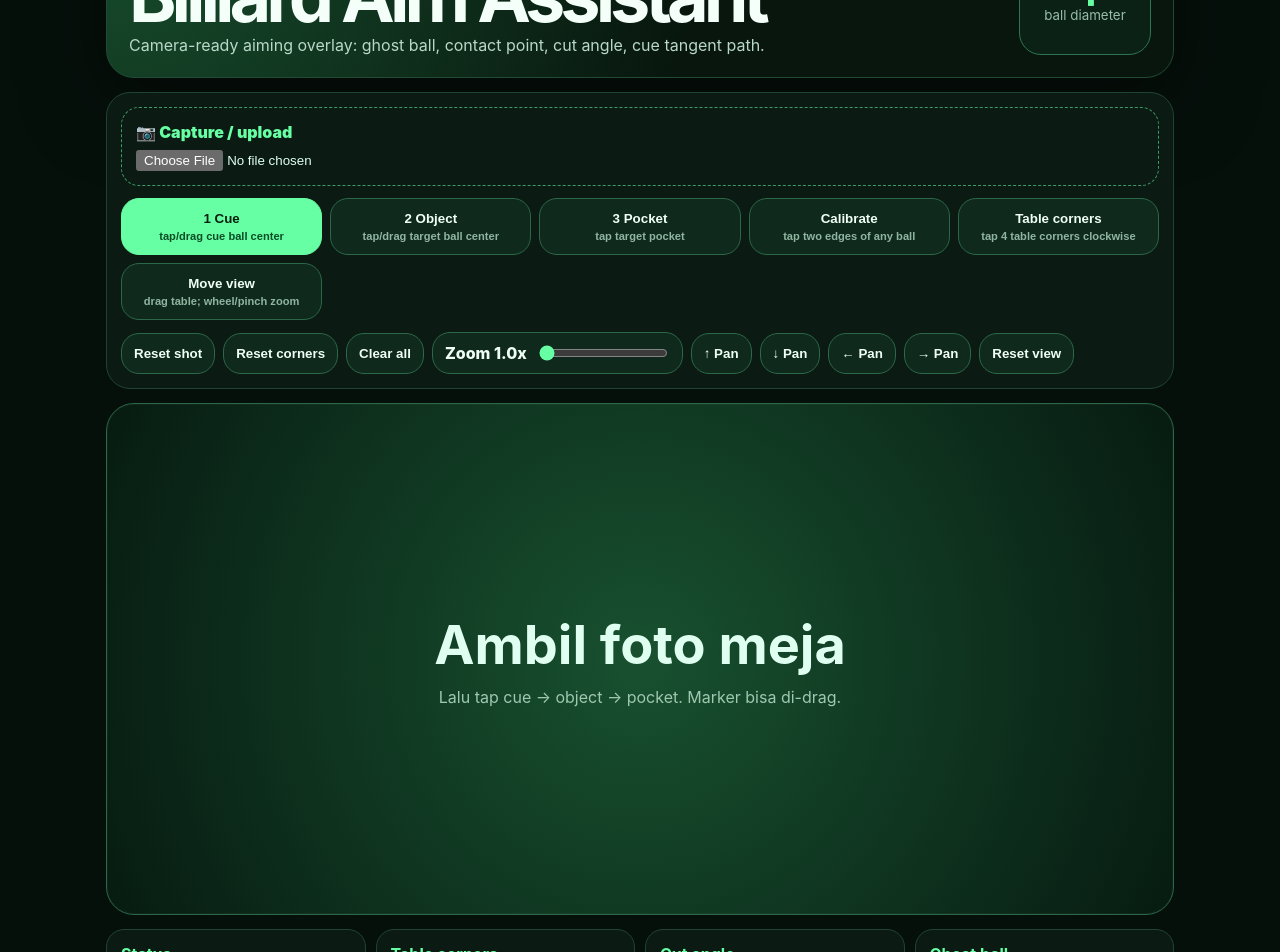
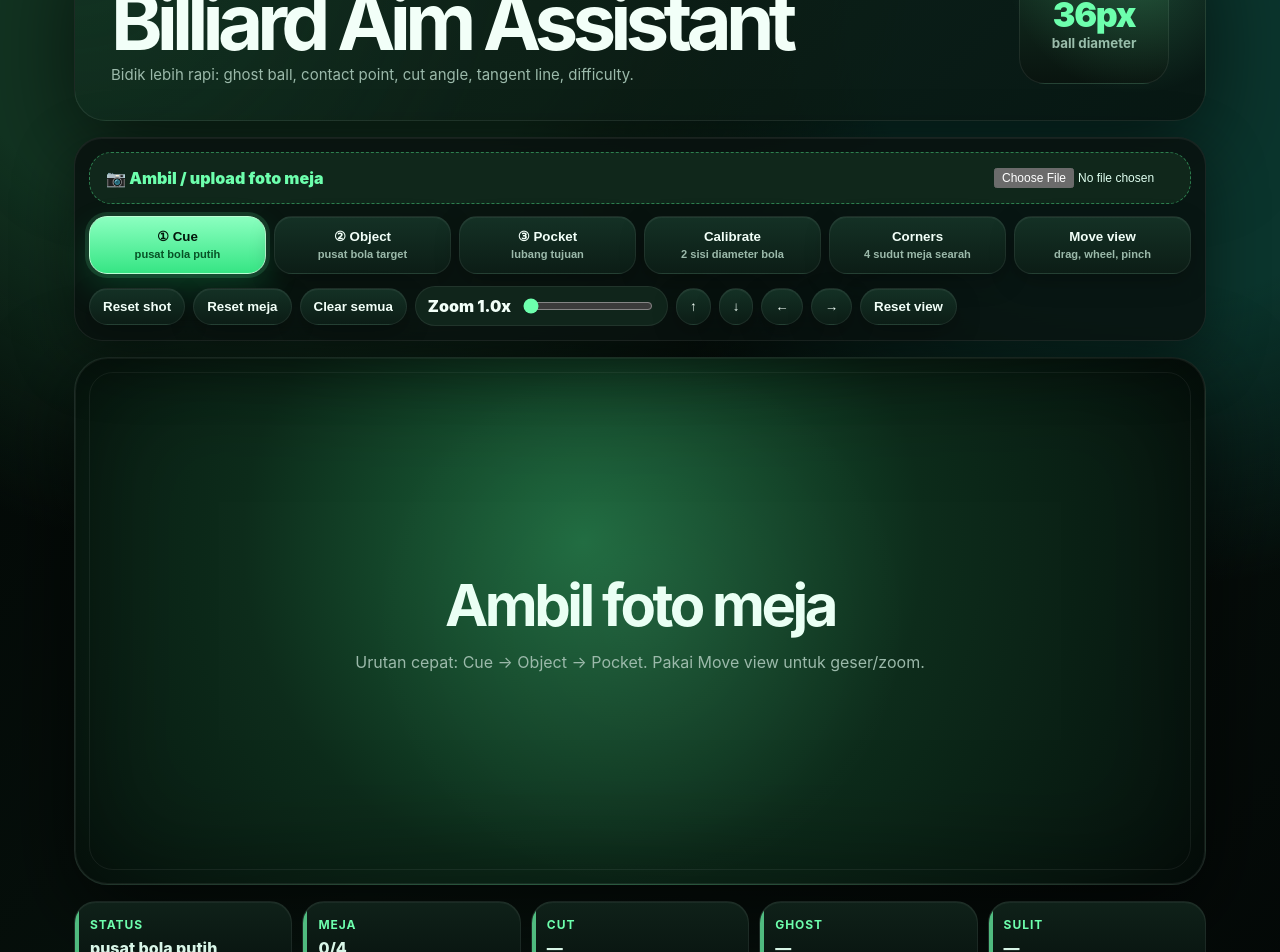
Before and after one commit to ryan-prayoga/billiard-aim-assistant, a React (Vite) app: page / in a window 1280 px wide. Shown: the part 100-1052 px from the top of the page. Built offline with nearby package versions, Linux system fonts and the light colour scheme.

Commit message:
Polish app UI and UX

```diff
--- a/public/sw.js
+++ b/public/sw.js
@@ -1,4 +1,4 @@
-const CACHE = 'billiard-aim-v4'
+const CACHE = 'billiard-aim-v5'
 const ASSETS = ['/', '/manifest.webmanifest', '/favicon.svg', '/icons.svg']
 
 self.addEventListener('install', (event) => {
--- a/src/App.css
+++ b/src/App.css
@@ -1,54 +1,59 @@
-:root { color-scheme: dark; font-family: Inter, ui-sans-serif, system-ui, -apple-system, Segoe UI, sans-serif; }
+:root { color-scheme: dark; font-family: Inter, ui-sans-serif, system-ui, -apple-system, Segoe UI, sans-serif; --bg:#040807; --panel:#0b1612cc; --panel2:#0f2119; --line:#213f32; --line2:#2d6f4b; --mint:#6dffad; --mint2:#15d977; --text:#f2fff8; --muted:#9bb9aa; --amber:#ffd45f; --red:#ff5d5d; --blue:#79d9ff; --purple:#b189ff; }
 * { box-sizing: border-box; }
-body { margin: 0; background: #06100b; color: #f3fff8; }
+body { margin: 0; min-height: 100vh; background: radial-gradient(circle at 20% 0%, #123321 0 22%, transparent 42%), radial-gradient(circle at 90% 10%, #0b352d 0 18%, transparent 36%), linear-gradient(135deg, #020504, #07120d 55%, #040807); color: var(--text); }
 button, label { -webkit-tap-highlight-color: transparent; }
-.app { min-height: 100vh; max-width: 1100px; margin: 0 auto; padding: 16px; display: grid; gap: 14px; }
-.hero { display: flex; justify-content: space-between; gap: 16px; align-items: stretch; padding: 22px; border: 1px solid #214b35; border-radius: 28px; background: radial-gradient(circle at top left, #174d2d, #08160e 55%); box-shadow: 0 20px 80px #0008; }
-h1 { margin: 0 0 8px; font-size: clamp(34px, 7vw, 72px); line-height: .88; letter-spacing: -0.07em; }
-p { margin: 0; color: #b9d8c8; }
-.eyebrow { color: #67ffa4; text-transform: uppercase; letter-spacing: .16em; font-size: 12px; font-weight: 800; margin-bottom: 10px; }
-.metric { min-width: 132px; border: 1px solid #2f7650; border-radius: 22px; display: grid; place-content: center; text-align: center; background: #0b2116; }
-.metric span { font-size: 30px; font-weight: 900; color: #67ffa4; }
-.metric small { color: #98bda8; }
-.toolbar { display: grid; gap: 12px; padding: 14px; border: 1px solid #204334; border-radius: 24px; background: #0b1b13; }
-.capture { border: 1px dashed #3d9b66; border-radius: 18px; padding: 14px; color: #67ffa4; font-weight: 900; cursor: pointer; display: grid; gap: 8px; }
-.capture input { color: #dffff0; }
-.toolgrid { display: grid; grid-template-columns: repeat(5, 1fr); gap: 8px; }
-button { border: 1px solid #2b6848; background: #10291d; color: #effff6; border-radius: 18px; padding: 12px; font-weight: 800; cursor: pointer; }
-button small { display: block; margin-top: 4px; color: #8fb5a0; font-weight: 600; }
-button.active { background: #67ffa4; color: #05200f; border-color: #67ffa4; }
-button.active small { color: #0b4d26; }
+.app { min-height: 100vh; max-width: 1180px; margin: 0 auto; padding: clamp(12px, 2vw, 24px); display: grid; gap: 16px; }
+.hero { position: relative; overflow: hidden; display: flex; justify-content: space-between; gap: 18px; align-items: stretch; padding: clamp(22px, 4vw, 36px); border: 1px solid #ffffff14; border-radius: 32px; background: linear-gradient(135deg, #10251bcc, #07110dcc), radial-gradient(circle at top left, #1d7543, transparent 38%); box-shadow: 0 26px 90px #0009, inset 0 1px #ffffff12; }
+.hero::after { content:""; position:absolute; right:-70px; top:-100px; width:280px; height:280px; border-radius:50%; background: radial-gradient(circle, #6dffad33, transparent 65%); pointer-events:none; }
+h1 { margin: 0 0 10px; max-width: 760px; font-size: clamp(38px, 7vw, 78px); line-height: .86; letter-spacing: -0.075em; }
+p { margin: 0; color: var(--muted); font-size: 15px; }
+.eyebrow { color: var(--mint); text-transform: uppercase; letter-spacing: .18em; font-size: 12px; font-weight: 900; margin-bottom: 12px; }
+.metric { min-width: 150px; border: 1px solid #ffffff14; border-radius: 26px; display: grid; place-content: center; text-align: center; background: linear-gradient(180deg, #143324, #09140f); box-shadow: inset 0 1px #ffffff10; }
+.metric span { font-size: 34px; font-weight: 950; color: var(--mint); letter-spacing: -.04em; }
+.metric small { color: var(--muted); font-weight: 700; }
+.toolbar { position: sticky; top: 10px; z-index: 8; display: grid; gap: 12px; padding: 14px; border: 1px solid #ffffff12; border-radius: 28px; background: color-mix(in srgb, var(--panel) 86%, #000 14%); backdrop-filter: blur(18px); box-shadow: 0 18px 60px #0007, inset 0 1px #ffffff0e; }
+.capture { border: 1px dashed #4ad88480; border-radius: 22px; padding: 15px 16px; color: var(--mint); font-weight: 950; cursor: pointer; display: flex; justify-content: space-between; align-items: center; gap: 12px; background: #10271b; }
+.capture input { max-width: 180px; color: #dffff0; font-size: 12px; }
+.toolgrid { display: grid; grid-template-columns: repeat(6, minmax(0, 1fr)); gap: 8px; }
+button { border: 1px solid #ffffff12; background: linear-gradient(180deg, #143125, #0c1d16); color: var(--text); border-radius: 18px; padding: 12px; font-weight: 900; cursor: pointer; box-shadow: inset 0 1px #ffffff0e, 0 8px 24px #0004; transition: transform .12s ease, border-color .12s ease, background .12s ease; }
+button:hover { transform: translateY(-1px); border-color: #6dffad80; }
+button small { display: block; margin-top: 4px; color: var(--muted); font-weight: 650; line-height: 1.2; }
+button.active { background: linear-gradient(180deg, #8bffc0, #36e584); color: #03170b; border-color: #baffd4; box-shadow: 0 0 0 4px #6dffad22, 0 14px 34px #10d46c33; }
+button.active small { color: #075226; }
 .actions, .pockets { display: flex; gap: 8px; flex-wrap: wrap; align-items: center; }
-.zoom { display: flex; gap: 10px; align-items: center; border: 1px solid #2b6848; background: #10291d; color: #effff6; border-radius: 18px; padding: 10px 12px; font-weight: 800; }
-.zoom input { accent-color: #67ffa4; }
-.pockets button { padding: 9px 12px; border-radius: 999px; color: #ffe9a6; }
-.stage { position: relative; min-height: 64vh; overflow: hidden; border: 1px solid #2b6848; border-radius: 28px; background: radial-gradient(circle, #185130, #071b11); touch-action: none; box-shadow: inset 0 0 0 1px #ffffff08; }
+.actions button, .pockets button { padding: 10px 13px; border-radius: 999px; }
+.zoom { display: flex; gap: 10px; align-items: center; border: 1px solid #ffffff12; background: #10251b; color: var(--text); border-radius: 999px; padding: 9px 12px; font-weight: 900; }
+.zoom input { width: 130px; accent-color: var(--mint); }
+.pockets button { color: var(--amber); background: #251d0c; }
+.stage { position: relative; min-height: 66vh; overflow: hidden; border: 1px solid #ffffff18; border-radius: 34px; background: radial-gradient(circle at 45% 35%, #1d6a3e, #0d2c1b 48%, #06120d); touch-action: none; box-shadow: 0 28px 90px #000a, inset 0 0 0 1px #ffffff10, inset 0 0 120px #0008; }
+.stage::before { content:""; position:absolute; inset:14px; border-radius:24px; border:1px solid #ffffff10; pointer-events:none; z-index:3; }
 .stage.panning { cursor: grab; }
 .zoomLayer { position: absolute; inset: 0; transform-origin: 0 0; transition: transform .15s ease; }
-.stage img { width: 100%; height: 100%; min-height: 64vh; object-fit: contain; display: block; user-select: none; pointer-events: none; }
-.empty { position: absolute; inset: 0; display: grid; place-content: center; gap: 10px; text-align: center; color: #9fc7b2; padding: 28px; }
-.empty b { font-size: clamp(26px, 6vw, 54px); color: #dffff0; }
+.stage img { width: 100%; height: 100%; min-height: 66vh; object-fit: contain; display: block; user-select: none; pointer-events: none; }
+.empty { position: absolute; inset: 0; display: grid; place-content: center; gap: 12px; text-align: center; color: var(--muted); padding: 28px; background: radial-gradient(circle, #ffffff08, transparent 45%); }
+.empty b { font-size: clamp(30px, 6vw, 58px); color: #eafff4; letter-spacing: -.06em; }
 .overlay { position: absolute; inset: 0; width: 100%; height: 100%; pointer-events: none; }
-.marker { position: absolute; translate: -50% -50%; display: grid; place-items: center; border-radius: 50%; padding: 0; font-size: 13px; z-index: 4; box-shadow: 0 8px 28px #000b; touch-action: none; }
-.marker.selected { outline: 3px solid #67ffa4; outline-offset: 4px; }
-.marker.cue { background: #ffffff44; border: 3px solid #fff; color: #fff; }
-.marker.object { background: #ffc74055; border: 3px solid #ffc740; color: #fff1b8; }
-.marker.pocket { background: #ff4a4a66; border: 3px solid #ff4a4a; color: #fff; }
-.marker.calA, .marker.calB { width: 18px !important; height: 18px !important; background: #4aa3ff; border: 3px solid #bfe0ff; }
-.marker.corner1, .marker.corner2, .marker.corner3, .marker.corner4 { width: 24px !important; height: 24px !important; background: #9b5cff; border: 3px solid #eadcff; color: #fff; }
-.tablePoly { fill: rgba(155, 92, 255, .08); stroke: #9b5cff; stroke-width: 3; stroke-dasharray: 8 8; }
-.presetPocket { fill: rgba(255,74,74,.35); stroke: #ffb3b3; stroke-width: 2; }
-.ghost { fill: rgba(103,255,164,.17); stroke: #67ffa4; stroke-width: 4; stroke-dasharray: 7 7; filter: drop-shadow(0 0 12px #67ffa488); }
-.aimLine { stroke: #67ffa4; stroke-width: 5; stroke-linecap: round; filter: drop-shadow(0 0 8px #67ffa4aa); }
-.objectLine { stroke: #ffc740; stroke-width: 4; stroke-linecap: round; stroke-dasharray: 12 8; }
-.tangent { stroke: #7ad7ff; stroke-width: 3; stroke-linecap: round; stroke-dasharray: 5 7; }
+.marker { position: absolute; translate: -50% -50%; display: grid; place-items: center; border-radius: 50%; padding: 0; font-size: 13px; z-index: 4; box-shadow: 0 10px 30px #000c, inset 0 1px #ffffff55; touch-action: none; backdrop-filter: blur(4px); }
+.marker.selected { outline: 3px solid var(--mint); outline-offset: 5px; }
+.marker.cue { background: #ffffff45; border: 3px solid #fff; color: #fff; }
+.marker.object { background: #ffd45f55; border: 3px solid var(--amber); color: #fff4c7; }
+.marker.pocket { background: #ff5d5d66; border: 3px solid var(--red); color: #fff; }
+.marker.calA, .marker.calB { width: 18px !important; height: 18px !important; background: #4aa3ff; border: 3px solid #d8efff; }
+.marker.corner1, .marker.corner2, .marker.corner3, .marker.corner4 { width: 24px !important; height: 24px !important; background: #8b5cff; border: 3px solid #eadcff; color: #fff; }
+.tablePoly { fill: rgba(177, 137, 255, .10); stroke: var(--purple); stroke-width: 3; stroke-dasharray: 8 8; }
+.presetPocket { fill: rgba(255,93,93,.38); stroke: #ffc0c0; stroke-width: 2; }
+.ghost { fill: rgba(109,255,173,.17); stroke: var(--mint); stroke-width: 4; stroke-dasharray: 7 7; filter: drop-shadow(0 0 14px #6dffad99); }
+.aimLine { stroke: var(--mint); stroke-width: 5; stroke-linecap: round; filter: drop-shadow(0 0 9px #6dffadaa); }
+.objectLine { stroke: var(--amber); stroke-width: 4; stroke-linecap: round; stroke-dasharray: 12 8; }
+.tangent { stroke: var(--blue); stroke-width: 3; stroke-linecap: round; stroke-dasharray: 5 7; }
 .contact { fill: #ff4af3; stroke: #fff; stroke-width: 2; }
 .calLine { stroke: #4aa3ff; stroke-width: 3; stroke-linecap: round; }
-.readout { display: grid; grid-template-columns: repeat(4, 1fr); gap: 10px; }
-.readout div { border: 1px solid #204334; border-radius: 18px; background: #0b1b13; padding: 14px; display: grid; gap: 4px; }
-.readout b { color: #67ffa4; }
-.readout span { color: #c9ead8; }
+.readout { display: grid; grid-template-columns: repeat(5, 1fr); gap: 10px; }
+.readout div { position: relative; overflow: hidden; border: 1px solid #ffffff12; border-radius: 22px; background: linear-gradient(180deg, #0f2119, #08130f); padding: 15px; display: grid; gap: 6px; box-shadow: inset 0 1px #ffffff0d; }
+.readout div::before { content:""; position:absolute; left:0; top:0; width:4px; height:100%; background: var(--mint); opacity:.7; }
+.readout b { color: var(--mint); font-size: 12px; text-transform: uppercase; letter-spacing: .08em; }
+.readout span { color: #d8f5e7; font-weight: 800; }
 .nudge span { display: flex; gap: 6px; flex-wrap: wrap; }
 .nudge button { min-width: 38px; padding: 8px; border-radius: 12px; }
-@media (max-width: 860px) { .hero { flex-direction: column; } .metric { min-height: 92px; } .toolgrid, .readout { grid-template-columns: 1fr 1fr; } .stage, .stage img { min-height: 58vh; } }
-@media (max-width: 520px) { .app { padding: 10px; } .toolgrid, .readout { grid-template-columns: 1fr; } button { border-radius: 14px; } }
+@media (max-width: 920px) { .hero { flex-direction: column; } .metric { min-height: 92px; } .toolgrid { grid-template-columns: repeat(3, 1fr); } .readout { grid-template-columns: 1fr 1fr; } .stage, .stage img { min-height: 58vh; } }
+@media (max-width: 560px) { .app { padding: 10px; gap: 10px; } .hero, .toolbar, .stage { border-radius: 24px; } .toolgrid, .readout { grid-template-columns: 1fr; } .capture { display: grid; } button { border-radius: 15px; } .toolbar { position: static; } h1 { font-size: 42px; } }
--- a/src/App.tsx
+++ b/src/App.tsx
@@ -7,12 +7,12 @@ type Tool = 'cue' | 'object' | 'pocket' | 'calibrate' | 'corner' | 'pan'
 type MarkerKey = 'cue' | 'object' | 'pocket' | 'calA' | 'calB' | 'corner1' | 'corner2' | 'corner3' | 'corner4'
 
 const tools: { key: Tool; label: string; hint: string }[] = [
-  { key: 'cue', label: '1 Cue', hint: 'tap/drag cue ball center' },
-  { key: 'object', label: '2 Object', hint: 'tap/drag target ball center' },
-  { key: 'pocket', label: '3 Pocket', hint: 'tap target pocket' },
-  { key: 'calibrate', label: 'Calibrate', hint: 'tap two edges of any ball' },
-  { key: 'corner', label: 'Table corners', hint: 'tap 4 table corners clockwise' },
-  { key: 'pan', label: 'Move view', hint: 'drag table; wheel/pinch zoom' },
+  { key: 'cue', label: '① Cue', hint: 'pusat bola putih' },
+  { key: 'object', label: '② Object', hint: 'pusat bola target' },
+  { key: 'pocket', label: '③ Pocket', hint: 'lubang tujuan' },
+  { key: 'calibrate', label: 'Calibrate', hint: '2 sisi diameter bola' },
+  { key: 'corner', label: 'Corners', hint: '4 sudut meja searah' },
+  { key: 'pan', label: 'Move view', hint: 'drag, wheel, pinch' },
 ]
 const markerOrder: MarkerKey[] = ['cue', 'object', 'pocket', 'calA', 'calB', 'corner1', 'corner2', 'corner3', 'corner4']
 const defaultRadius = 18
@@ -161,20 +161,20 @@ function App() {
   return (
     <main className="app">
       <header className="hero">
-        <div><p className="eyebrow">v0.5 prototype</p><h1>Billiard Aim Assistant</h1><p>Camera-ready aiming overlay: ghost ball, contact point, cut angle, cue tangent path.</p></div>
+        <div><p className="eyebrow">v0.6 prototype</p><h1>Billiard Aim Assistant</h1><p>Bidik lebih rapi: ghost ball, contact point, cut angle, tangent line, difficulty.</p></div>
         <div className="metric"><span>{Math.round(ballRadius * 2)}px</span><small>ball diameter</small></div>
       </header>
 
       <section className="toolbar">
-        <label className="capture">📷 Capture / upload<input type="file" accept="image/*" capture="environment" onChange={handleImage} /></label>
+        <label className="capture">📷 Ambil / upload foto meja<input type="file" accept="image/*" capture="environment" onChange={handleImage} /></label>
         <div className="toolgrid">{tools.map(t => <button key={t.key} className={tool === t.key ? 'active' : ''} onClick={() => setTool(t.key)}><b>{t.label}</b><small>{t.hint}</small></button>)}</div>
-        <div className="actions"><button onClick={resetShot}>Reset shot</button><button onClick={resetCorners}>Reset corners</button><button onClick={resetAll}>Clear all</button><label className="zoom">Zoom {zoom.toFixed(1)}x<input type="range" min="1" max="4" step="0.1" value={zoom} onChange={(e) => setZoom(Number(e.target.value))} /></label><button onClick={() => setPan(p => ({ ...p, y: p.y + 30 }))}>↑ Pan</button><button onClick={() => setPan(p => ({ ...p, y: p.y - 30 }))}>↓ Pan</button><button onClick={() => setPan(p => ({ ...p, x: p.x + 30 }))}>← Pan</button><button onClick={() => setPan(p => ({ ...p, x: p.x - 30 }))}>→ Pan</button><button onClick={resetView}>Reset view</button></div>
+        <div className="actions"><button onClick={resetShot}>Reset shot</button><button onClick={resetCorners}>Reset meja</button><button onClick={resetAll}>Clear semua</button><label className="zoom">Zoom {zoom.toFixed(1)}x<input type="range" min="1" max="4" step="0.1" value={zoom} onChange={(e) => setZoom(Number(e.target.value))} /></label><button onClick={() => setPan(p => ({ ...p, y: p.y + 30 }))}>↑</button><button onClick={() => setPan(p => ({ ...p, y: p.y - 30 }))}>↓</button><button onClick={() => setPan(p => ({ ...p, x: p.x + 30 }))}>←</button><button onClick={() => setPan(p => ({ ...p, x: p.x - 30 }))}>→</button><button onClick={resetView}>Reset view</button></div>
         {pocketPresets.length > 0 && <div className="pockets">{pocketPresets.map((p, i) => <button key={i} onClick={() => setPocket(p)}>Pocket {i + 1}</button>)}</div>}
       </section>
 
       <section className={`stage ${tool === 'pan' ? 'panning' : ''}`} ref={stageRef} onPointerDown={handleStageTap} onWheel={handleWheel}>
         <div className="zoomLayer" style={{ transform: `translate(${pan.x}px, ${pan.y}px) scale(${zoom})` }}>
-        {image ? <img src={image} alt="Pool table" /> : <div className="empty"><b>Ambil foto meja</b><span>Lalu tap cue → object → pocket. Marker bisa di-drag.</span></div>}
+        {image ? <img src={image} alt="Pool table" /> : <div className="empty"><b>Ambil foto meja</b><span>Urutan cepat: Cue → Object → Pocket. Pakai Move view untuk geser/zoom.</span></div>}
         <svg className="overlay">
           {corners.length === 4 && <polygon points={corners.map(p => `${p.x},${p.y}`).join(' ')} className="tablePoly" />}
           {pocketPresets.map((p, i) => <circle key={i} cx={p.x} cy={p.y} r="9" className="presetPocket" />)}
@@ -189,10 +189,10 @@ function App() {
 
       <section className="readout">
         <div><b>Status</b><span>{cue && object && pocket ? 'Shot ready' : tools.find(t => t.key === tool)?.hint}</span></div>
-        <div><b>Table corners</b><span>{corners.length}/4</span></div>
-        <div><b>Cut angle</b><span>{geometry?.cut ? `${geometry.cut.toFixed(1)}°` : '—'}</span></div>
-        <div><b>Ghost ball</b><span>{geometry ? `${Math.round(geometry.ghost.x)}, ${Math.round(geometry.ghost.y)}` : '—'}</span></div>
-        <div><b>Difficulty</b><span>{geometry?.difficulty ? `${geometry.difficulty}/100 ${geometry.difficulty < 35 ? 'Easy' : geometry.difficulty < 70 ? 'Medium' : 'Hard'}` : '—'}</span></div>
+        <div><b>Meja</b><span>{corners.length}/4</span></div>
+        <div><b>Cut</b><span>{geometry?.cut ? `${geometry.cut.toFixed(1)}°` : '—'}</span></div>
+        <div><b>Ghost</b><span>{geometry ? `${Math.round(geometry.ghost.x)}, ${Math.round(geometry.ghost.y)}` : '—'}</span></div>
+        <div><b>Sulit</b><span>{geometry?.difficulty ? `${geometry.difficulty}/100 ${geometry.difficulty < 35 ? 'Easy' : geometry.difficulty < 70 ? 'Medium' : 'Hard'}` : '—'}</span></div>
         <div className="nudge"><b>Nudge {selected ?? '—'}</b><span><button onClick={() => nudge(0, -1)}>↑</button><button onClick={() => nudge(-1, 0)}>←</button><button onClick={() => nudge(1, 0)}>→</button><button onClick={() => nudge(0, 1)}>↓</button></span></div>
       </section>
     </main>
```
Also changed, not shown: 1 other file (tests, documents, lock files or other folders).
